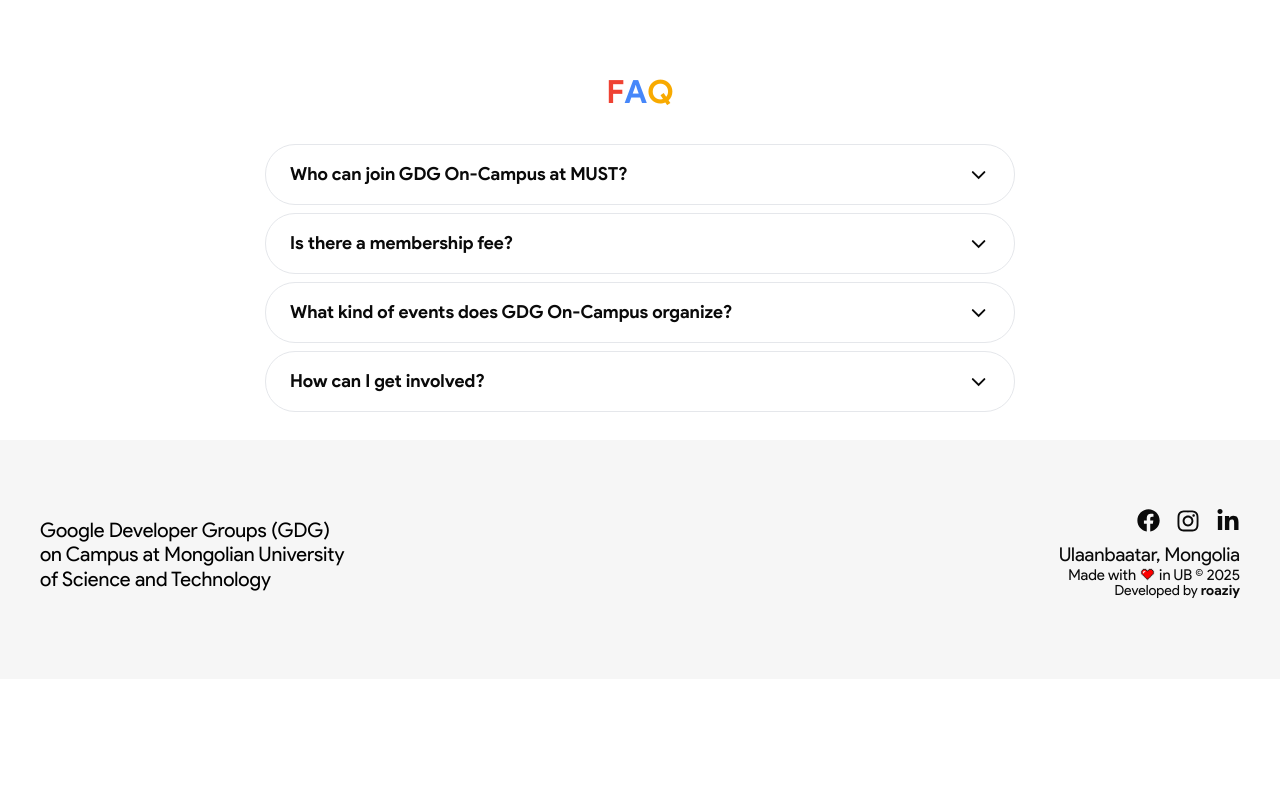
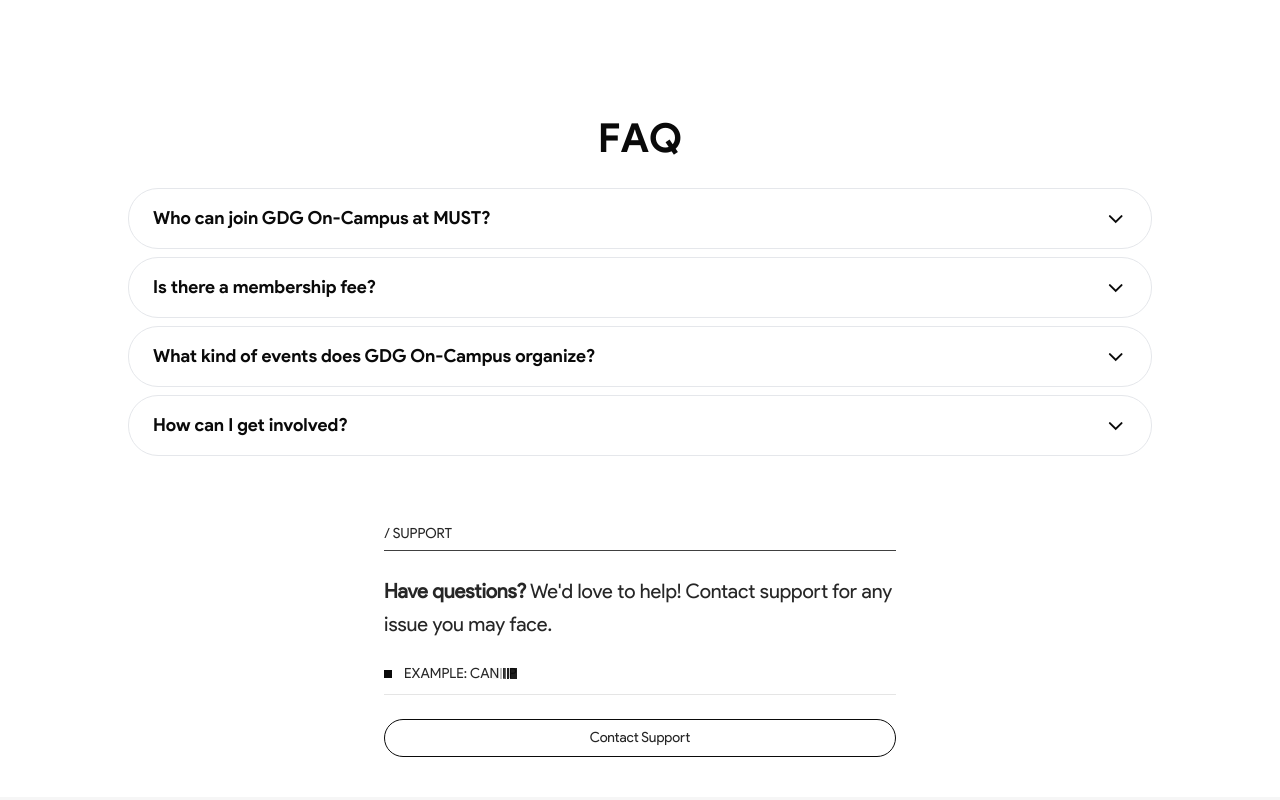
Before and after one commit to gdgmust/gdgmust, a Next.js app: page /en in a window 1280 px wide. Shown: the part 1640-2440 px from the top of the page. Before the commit the page ends 2319 px from the top, so only its background shows below. Built offline with nearby package versions, Linux system fonts and the light colour scheme.

Commit message:
homepage layout changes

```diff
--- a/src/app/ConsoleMessage.tsx
+++ b/src/app/ConsoleMessage.tsx
@@ -18,7 +18,7 @@ export default function ConsoleMessage() {
            **:    =*   *-     +*
               ****       ****
 
-%c👀 Hey you! Look at something?
+%c👀 Hey you! Look at something, huh?
 %c🚀 Join the GDG team: https://www.facebook.com/gdgcmust`,
   'color: #ffffff; font-weight: bold; font-size: 12px;', // ASCII art color
   'color: #8bc34a; font-size: 14px; font-weight: bold;', // message color
--- a/src/app/[locale]/page.tsx
+++ b/src/app/[locale]/page.tsx
@@ -5,6 +5,7 @@ import FAQ from '@/components/homepage/faq';
 
 import WaveDots from '@/components/homepage/wave';
 import Introduction from '@/components/homepage/Introduction';
+import { Example } from '@/components/homepage/SupportSection';
 
 import Title from '@/components/homepage/title';
 
@@ -16,30 +17,32 @@ export default function HomePage() {
   const t = useTranslations();
   return (
     <div>
+
+      {/* Opening */}
       <section className="">
         <Introduction />
       </section>
 
-      <div className='absolute top-[340px] left-1/2 transform -translate-x-1/2 flex items-center justify-center select-none'>
-        {/* <p className='text-[30px] text-center'>Welcome to GDG on Campus MUST</p> */}
-      </div>
-      {/* Add the new parallax section */}
-
 
       {/* FAQ */}
       <div className='my-10 mb-5'>
-        <nav className='flex items-center justify-center text-[32px] font-bold select-none'>
-          <p className='text-[#EF4233] '>F</p>
-          <p className='text-[#4687FA] '>A</p>
-          <p className='text-[#F8AA00] '>Q</p>
+        <nav className='flex items-center justify-center text-[40px] font-bold select-none'>
+          <p className=''>F</p>
+          <p className=''>A</p>
+          <p className=''>Q</p>
         </nav>
-        <nav className='mt-5 flex items-center justify-center'>
+
+        <nav className='mt-3 flex items-center justify-center'>
           <FAQ />
         </nav>
       </div>
-{/*
-      <h1>{t('title')}</h1>
-      <Link href="/about">{t('about')}</Link> */}
+
+
+      {/* Support */}
+      <div className='flex items-center justify-center py-10'>
+        <Example />
+      </div>
+
     </div>
   );
 }
--- a/src/components/homepage/Introduction.tsx
+++ b/src/components/homepage/Introduction.tsx
@@ -125,9 +125,9 @@ const IntroductionSectionContent = () => {
   const t = useTranslations();
 
   return (
-    <div className="mx-auto max-w-5xl gap-8 px-4 pb-24 pt-12 md:grid-cols-12 select-text" draggable="false">
-      <div className="text-center md:text-left lg:text-left md:col-span-4 pb-10 leading-[34px]">
-        <p className="flex justify-center text-[42px] font-bold">{t('HomePage.about.title')}</p>
+    <div className="mx-auto max-w-5xl gap-8 px-4 pb-24 pt-16 md:grid-cols-12 select-text" draggable="false">
+      <div className="text-center md:text-left lg:text-left md:col-span-4 pb-16 leading-[34px]">
+        <p className="flex justify-center text-[48px] font-bold">{t('HomePage.about.title')}</p>
         <p className="flex justify-center text-[18px] font-regular">{t('HomePage.about.title2')}</p>
       </div>
       <div className="col-span-1 md:col-span-8">
--- /dev/null
+++ b/src/components/homepage/SupportSection.tsx
@@ -0,0 +1,132 @@
+'use client';
+
+import React, { ReactNode, useEffect, useState } from "react";
+import { motion } from "framer-motion";
+
+export const Example = () => {
+    return (
+      <div className="flex items-center justify-center text-neutral-800">
+        <BlockInTextCard
+          tag="/ Support"
+          text={
+            <>
+              <strong>Have questions?</strong> We'd love to help! Contact support
+              for any issue you may face.
+            </>
+          }
+          examples={[
+            "Does your product work for SMBs?",
+            "Can I pause my membership without losing my data?",
+            "How does seat based pricing work?",
+            "What's the meaning of life?",
+          ]}
+        />
+      </div>
+    );
+  };
+
+const BlockInTextCard = ({
+  tag,
+  text,
+  examples,
+}: {
+  tag: string;
+  text: ReactNode;
+  examples: string[];
+}) => {
+  return (
+    <div className="w-full max-w-xl space-y-6">
+      <div>
+        <p className="mb-1.5 text-sm font-light uppercase">{tag}</p>
+        <hr className="border-neutral-700" />
+      </div>
+      <p className="max-w-lg text-xl leading-relaxed">{text}</p>
+      <div>
+        <Typewrite examples={examples} />
+        <hr className="" />
+      </div>
+      <button className="w-full rounded-full border border-neutral-950 py-2 text-sm font-medium transition-colors hover:bg-neutral-950 hover:text-neutral-100">
+        Contact Support
+      </button>
+    </div>
+  );
+};
+
+// Fix: Export the BlockInTextCard component as default
+export default BlockInTextCard;
+
+const LETTER_DELAY = 0.025;
+const BOX_FADE_DURATION = 0.125;
+
+const FADE_DELAY = 5;
+const MAIN_FADE_DURATION = 0.25;
+
+const SWAP_DELAY_IN_MS = 5500;
+
+const Typewrite = ({ examples }: { examples: string[] }) => {
+  const [exampleIndex, setExampleIndex] = useState(0);
+
+  useEffect(() => {
+    const intervalId = setInterval(() => {
+      setExampleIndex((pv) => (pv + 1) % examples.length);
+    }, SWAP_DELAY_IN_MS);
+
+    return () => clearInterval(intervalId);
+  }, [examples]); // Fix: Added examples as a dependency
+
+  return (
+    <p className="mb-2.5 text-sm font-light uppercase">
+      <span className="inline-block size-2 bg-neutral-950" />
+      <span className="ml-3">
+        EXAMPLE:{" "}
+        {examples[exampleIndex].split("").map((l, i) => (
+          <motion.span
+            initial={{
+              opacity: 1,
+            }}
+            animate={{
+              opacity: 0,
+            }}
+            transition={{
+              delay: FADE_DELAY,
+              duration: MAIN_FADE_DURATION,
+              ease: "easeInOut",
+            }}
+            key={`${exampleIndex}-${i}`}
+            className="relative"
+          >
+            <motion.span
+              initial={{
+                opacity: 0,
+              }}
+              animate={{
+                opacity: 1,
+              }}
+              transition={{
+                delay: i * LETTER_DELAY,
+                duration: 0,
+              }}
+            >
+              {l}
+            </motion.span>
+            <motion.span
+              initial={{
+                opacity: 0,
+              }}
+              animate={{
+                opacity: [0, 1, 0],
+              }}
+              transition={{
+                delay: i * LETTER_DELAY,
+                times: [0, 0.1, 1],
+                duration: BOX_FADE_DURATION,
+                ease: "easeInOut",
+              }}
+              className="absolute bottom-[3px] left-[1px] right-0 top-[3px] bg-neutral-950"
+            />
+          </motion.span>
+        ))}
+      </span>
+    </p>
+  );
+};
--- a/src/components/homepage/faq.tsx
+++ b/src/components/homepage/faq.tsx
@@ -16,7 +16,7 @@ export default function FAQ() {
     return (
         <div>
           <div className='items-center flex-col px-4'>
-            <div className="w-[320px] md:w-[500px] lg:w-[750px]">
+            <div className="mx-auto max-w-5xl overflow-x-hidden">
 
             {/* item1 */}
               <div className="border border-gray-200 rounded-[30px] px-6 my-2">
@@ -25,7 +25,7 @@ export default function FAQ() {
                   onClick={() => toggleItem('item-1')}
                   aria-expanded={openItem === 'item-1'}
                 >
-                  <p className='w-[230px] md:w-full lg:w-full'>{t('HomePage.FAQ.question1')}</p>
+                  <p className=' md:w-full lg:w-full'>{t('HomePage.FAQ.question1')}</p>
                   <svg
                     width="24" height="24" viewBox="0 0 24 24" fill="none"
                     className={`transition-transform ${openItem === 'item-1' ? 'rotate-180' : ''}`}
@@ -34,7 +34,7 @@ export default function FAQ() {
                   </svg>
                 </button>
                 <div className={`overflow-hidden transition-all ${openItem === 'item-1' ? 'max-h-40 pb-4' : 'max-h-0'}`}>
-                  <div className="text-left w-[250px] md:w-full lg:w-full text-[14px] md:text-[16px] lg:text-[16px]">
+                  <div className="text-left md:w-full lg:w-full text-[14px] md:text-[16px] lg:text-[16px]">
                     {t('HomePage.FAQ.answer1')}
                   </div>
                 </div>
@@ -47,7 +47,7 @@ export default function FAQ() {
                   onClick={() => toggleItem('item-2')}
                   aria-expanded={openItem === 'item-2'}
                 >
-                  <p className='w-[230px] md:w-full lg:w-full'>{t('HomePage.FAQ.question2')}</p>
+                  <p className=' md:w-full lg:w-full'>{t('HomePage.FAQ.question2')}</p>
                   <svg
                     width="24" height="24" viewBox="0 0 24 24" fill="none"
                     className={`transition-transform ${openItem === 'item-2' ? 'rotate-180' : ''}`}
@@ -56,7 +56,7 @@ export default function FAQ() {
                   </svg>
                 </button>
                 <div className={`overflow-hidden transition-all ${openItem === 'item-2' ? 'max-h-40 pb-4' : 'max-h-0'}`}>
-                  <div className="text-left w-[250px] md:w-full lg:w-full text-[14px] md:text-[16px] lg:text-[16px]">
+                  <div className="text-left md:w-full lg:w-full text-[14px] md:text-[16px] lg:text-[16px]">
                     {t('HomePage.FAQ.answer2')}
                   </div>
                 </div>
@@ -69,7 +69,7 @@ export default function FAQ() {
                   onClick={() => toggleItem('item-3')}
                   aria-expanded={openItem === 'item-3'}
                 >
-                  <p className='w-[230px] md:w-full lg:w-full'>{t('HomePage.FAQ.question3')}</p>
+                  <p className='md:w-full lg:w-full'>{t('HomePage.FAQ.question3')}</p>
                   <svg
                     width="24" height="24" viewBox="0 0 24 24" fill="none"
                     className={`transition-transform ${openItem === 'item-3' ? 'rotate-180' : ''}`}
@@ -78,7 +78,7 @@ export default function FAQ() {
                   </svg>
                 </button>
                 <div className={`overflow-hidden transition-all ${openItem === 'item-3' ? 'max-h-60 pb-4' : 'max-h-0'}`}>
-                  <div className="text-left w-[250px] md:w-full lg:w-full text-[14px] md:text-[16px] lg:text-[16px]">
+                  <div className="text-left md:w-full lg:w-full text-[14px] md:text-[16px] lg:text-[16px]">
                     {t('HomePage.FAQ.answer3')}
                   </div>
                 </div>
@@ -91,7 +91,7 @@ export default function FAQ() {
                   onClick={() => toggleItem('item-4')}
                   aria-expanded={openItem === 'item-4'}
                 >
-                  <p className='w-[230px] md:w-full lg:w-full'>{t('HomePage.FAQ.question4')}</p>
+                  <p className='md:w-full lg:w-full'>{t('HomePage.FAQ.question4')}</p>
                   <svg
                     width="24" height="24" viewBox="0 0 24 24" fill="none"
                     className={`transition-transform ${openItem === 'item-4' ? 'rotate-180' : ''}`}
@@ -100,7 +100,7 @@ export default function FAQ() {
                   </svg>
                 </button>
                 <div className={`overflow-hidden transition-all ${openItem === 'item-4' ? 'max-h-40 pb-4' : 'max-h-0'}`}>
-                  <div className="text-left w-[250px] md:w-full lg:w-full text-[14px] md:text-[16px] lg:text-[16px]">
+                  <div className="text-left md:w-full lg:w-full text-[14px] md:text-[16px] lg:text-[16px]">
                     {t('HomePage.FAQ.answer4')}
                   </div>
                 </div>
```
Also changed, not shown: src/app/[locale]/loading/page.tsx (added, +81 -0 lines), src/app/[locale]/test/page.tsx (+78 -74 lines), public/logo1.png (added).
